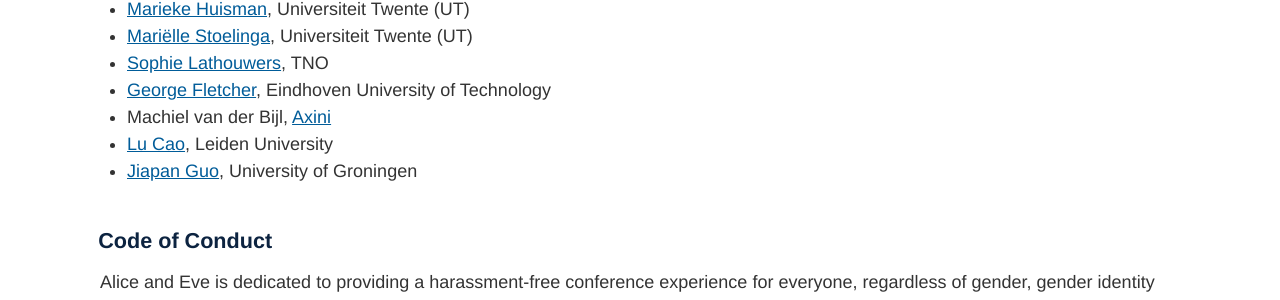
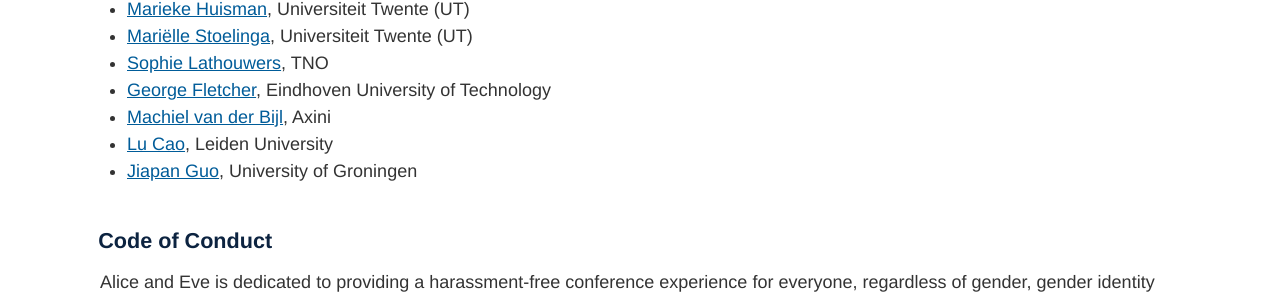
Before and after one commit to alice-and-eve/2025, a Jekyll site: the page built from index.md, in a window 1280 px wide and 900 px high, scrolled down 7003 px. Shown: the part 153-453 px from the top of the window. Built offline with Jekyll 4.4.1, drawn with Linux system fonts in a browser that asks for light colours.

```diff
--- a/index.md
+++ b/index.md
@@ -164,7 +164,7 @@ During the conference, there will be the possibility for attendees to advertise
 - [Mariëlle Stoelinga](https://personen.utwente.nl/m.i.a.stoelinga), Universiteit Twente (UT)
 - [Sophie Lathouwers](https://www.sophielathouwers.nl/), TNO
 - [George Fletcher](https://www.tue.nl/en/research/researchers/george-fletcher), Eindhoven University of Technology
-- Machiel van der Bijl, [Axini](https://www.axini.com/nl/about/)
+- [Machiel van der Bijl](https://www.axini.com/nl/about/), Axini
 - [Lu Cao](https://www.universiteitleiden.nl/en/staffmembers/lu-cao#tab-1), Leiden University
 - [Jiapan Guo](https://www.rug.nl/staff/j.guo/), University of Groningen
 
```
